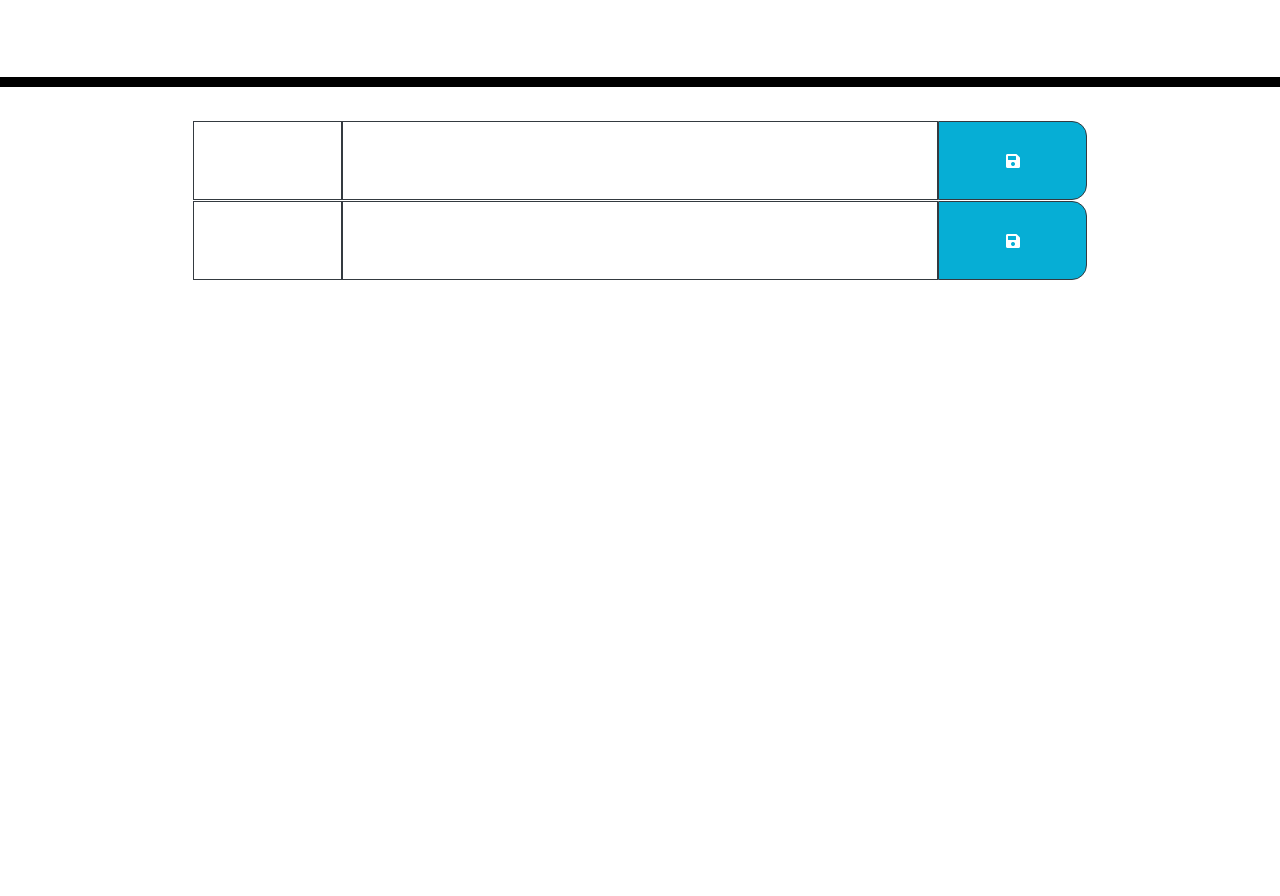
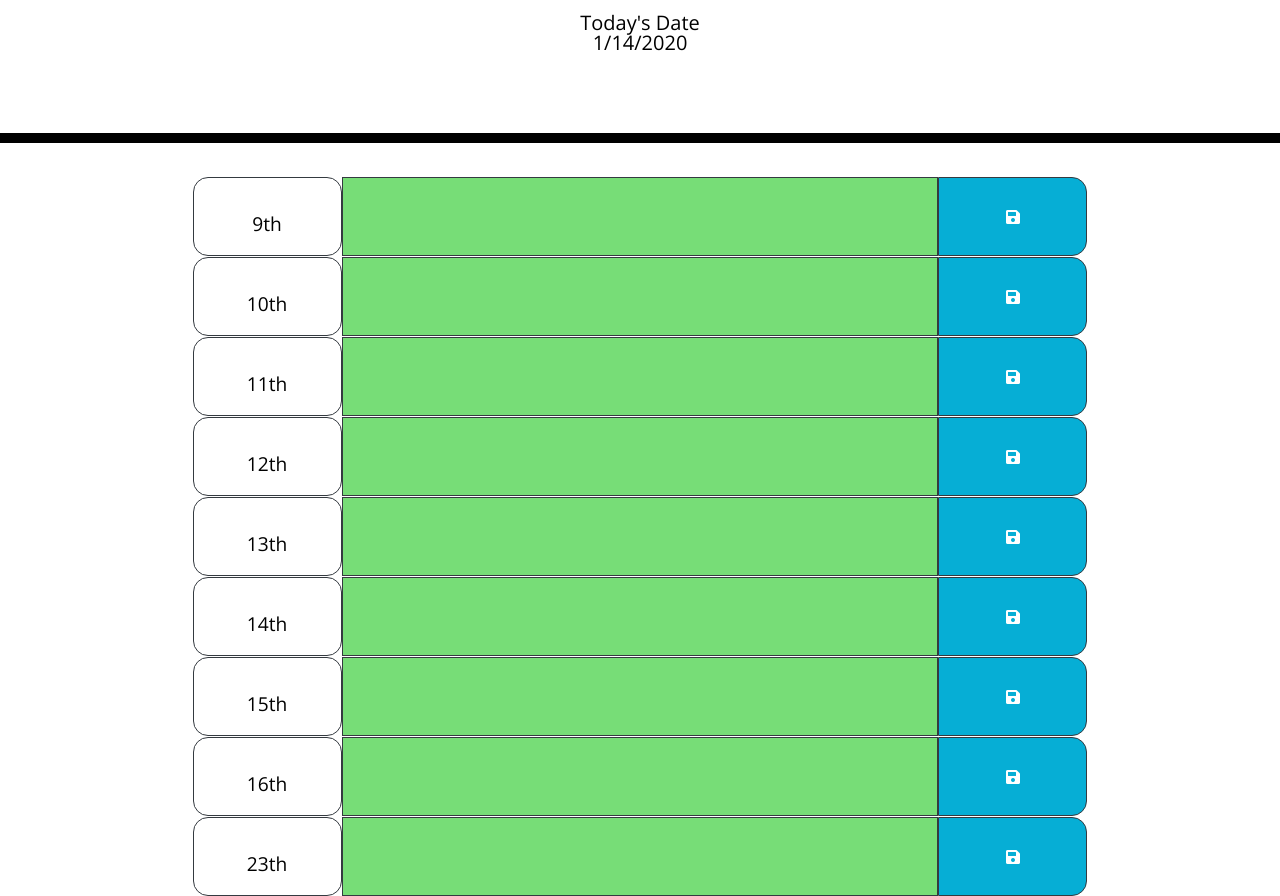
Before and after one commit to KingKira23/homework5, a plain HTML site: page index.html in a window 1280 px wide. Shown: the part 181-1077 px from the top of the page. Before the commit the page ends 800 px from the top, so only its background shows below. Drawn offline with nearby package versions, Linux system fonts and the light colour scheme.

Commit message:
made meny changes not all code works like it should

```diff
--- /dev/null
+++ b/Assets/script.js
@@ -0,0 +1,53 @@
+var date = $("#currentDay")
+var year = moment().year()
+var month = moment().month()
+var day = moment().date()
+var main = $("#main")
+var set = $(".set")
+// var set = $(".set10")
+// var set = $(".set11")
+// var set = $(".set12")
+// var set = $(".set13")
+// var set = $(".set14")
+// var set = $(".set15")
+// var set = $(".set16")
+// var set = $(".set17")
+var save = $(".save")
+
+date.append("Today's Date" + "<br>" +month + "/" + day + "/" + year)
+
+var hour = $(".hour").text().split(" ");
+var intHour = parseInt(hour)
+
+console.log(hour)
+console.log(document.body.children[1].children[0].children[1].children[0].children[1])
+console.log(parseInt(hour[1]))
+console.log(moment().hour())
+
+function checker() {
+    var attempt = document.body.children[1].children[0].children[1]
+    console.log(attempt.children[1])
+
+    for (i = 0; i < 9; i++) {
+        var int = i
+        var test = attempt.children[int].children[1]
+        console.log(test)
+        if (parseInt(hour[i]) === moment().hour()) {
+            console.log(attempt.children[1].children[1])
+            test.addClass("present")
+
+        }
+        else if (parseInt(hour[i]) > moment().hour()) {
+            this.set.addClass("future")
+        }
+        else if (parseInt(hour[i]) < moment().hour()) {
+            this.set.addClass("past")
+        }
+    }
+}
+checker()
+// document.on("click", "button",function(event){
+//     localStorage.setItem(hour,save)
+
+// })
+// localStorage.getItem(hour)
--- a/style.css
+++ b/Assets/style.css
@@ -41,7 +41,7 @@ textarea{
 .hour {
   background-color: #ffffff;
   color: #000000;
-  border-top: 1px dashed #000000;
+  /* border-top: 1px dashed #000000; */
 }
 
 .past {
@@ -71,3 +71,7 @@ textarea{
   font-size: 20px;
   transition: all .3s ease-in-out;
 }
+.mar{
+  margin-top: 30%;
+  font-size: larger;
+}
--- a/index.html
+++ b/index.html
@@ -18,7 +18,7 @@
       href="https://fonts.googleapis.com/css?family=Open+Sans&display=swap"
       rel="stylesheet"
     />
-    <link rel="stylesheet" href="style.css" />
+    <link rel="stylesheet" href="Assets/style.css" />
     <title>Work Day Scheduler</title>
   </head>
 
@@ -35,13 +35,14 @@
 
         </div>
 
-        <div class="col-12 col-md-10">
+        <div class="col-12 col-md-10" id="main">
 
           <div class="row">
-            <div class="col-2 border border-dark hour">
+            <div class="col-2 border border-dark time-block">
+              <p class="hour mar">9th </p>
             </div>
-            <div class="col-8 border border-dark">
-              <textarea></textarea>
+            <div class="col-8 border border-dark set">
+              <textarea class="save"></textarea>
             </div>
             <button class="col-2 border border-dark saveBtn">
               <i class="fas fa-save"></i>
@@ -49,16 +50,100 @@
           </div>
 
           <div class="row">
-            <div class="col-2 border border-dark hour">
+            <div class="col-2 border border-dark time-block">
+              <p class="hour mar">10th </p>
             </div>
-            <div class="col-8 border border-dark">
-              <textarea></textarea>
+            <div class="col-8 border border-dark set">
+              <textarea class="save"></textarea>
             </div>
             <button class="col-2 border border-dark saveBtn">
               <i class="fas fa-save"></i>
             </button>
           </div>
 
+          <div class="row">
+            <div class="col-2 border border-dark time-block">
+              <p class="hour mar">11th </p>
+            </div>
+            <div class="col-8 border border-dark set ">
+              <textarea class="save"></textarea>
+            </div>
+            <button class="col-2 border border-dark saveBtn">
+              <i class="fas fa-save"></i>
+            </button>
+          </div>
+
+          <div class="row">
+            <div class="col-2 border border-dark time-block">
+              <p class="hour mar">12th </p>
+            </div>
+            <div class="col-8 border border-dark set">
+              <textarea class="save"></textarea>
+            </div>
+            <button class="col-2 border border-dark saveBtn">
+              <i class="fas fa-save"></i>
+            </button>
+          </div>
+
+          <div class="row">
+            <div class="col-2 border border-dark time-block">
+              <p class="hour mar">13th </p>
+            </div>
+            <div class="col-8 border border-dark set">
+              <textarea class="save"></textarea>
+            </div>
+            <button class="col-2 border border-dark saveBtn">
+              <i class="fas fa-save"></i>
+            </button>
+          </div>
+
+          <div class="row">
+            <div class="col-2 border border-dark time-block">
+              <p class="hour mar">14th </p>
+            </div>
+            <div class="col-8 border border-dark set">
+              <textarea class="save"></textarea>
+            </div>
+            <button class="col-2 border border-dark saveBtn">
+              <i class="fas fa-save"></i>
+            </button>
+          </div>
+
+          <div class="row">
+            <div class="col-2 border border-dark time-block">
+              <p class="hour mar">15th </p>
+            </div>
+            <div class="col-8 border border-dark set">
+              <textarea class="save"></textarea>
+            </div>
+            <button class="col-2 border border-dark saveBtn">
+              <i class="fas fa-save"></i>
+            </button>
+          </div>
+
+          <div class="row">
+            <div class="col-2 border border-dark time-block">
+              <p class="hour mar">16th </p>
+            </div>
+            <div class="col-8 border border-dark set">
+              <textarea class="save"></textarea>
+            </div>
+            <button class="col-2 border border-dark saveBtn">
+              <i class="fas fa-save"></i>
+            </button>
+          </div>
+
+          <div class="row">
+            <div class="col-2 border border-dark time-block">
+              <p class="hour mar">23th </p>
+            </div>
+            <div class="col-8 border border-dark set">
+              <textarea class="save"></textarea>
+            </div>
+            <button class="col-2 border border-dark saveBtn">
+              <i class="fas fa-save"></i>
+            </button>
+          </div>
 
 
         </div>
@@ -71,5 +156,6 @@
 
     <script src="https://code.jquery.com/jquery-3.4.1.min.js"></script>
     <script src="https://cdnjs.cloudflare.com/ajax/libs/moment.js/2.24.0/moment.min.js"></script>
+    <script src="Assets/script.js"></script>
   </body>
 </html>
```
Also changed, not shown: 1 other file.
